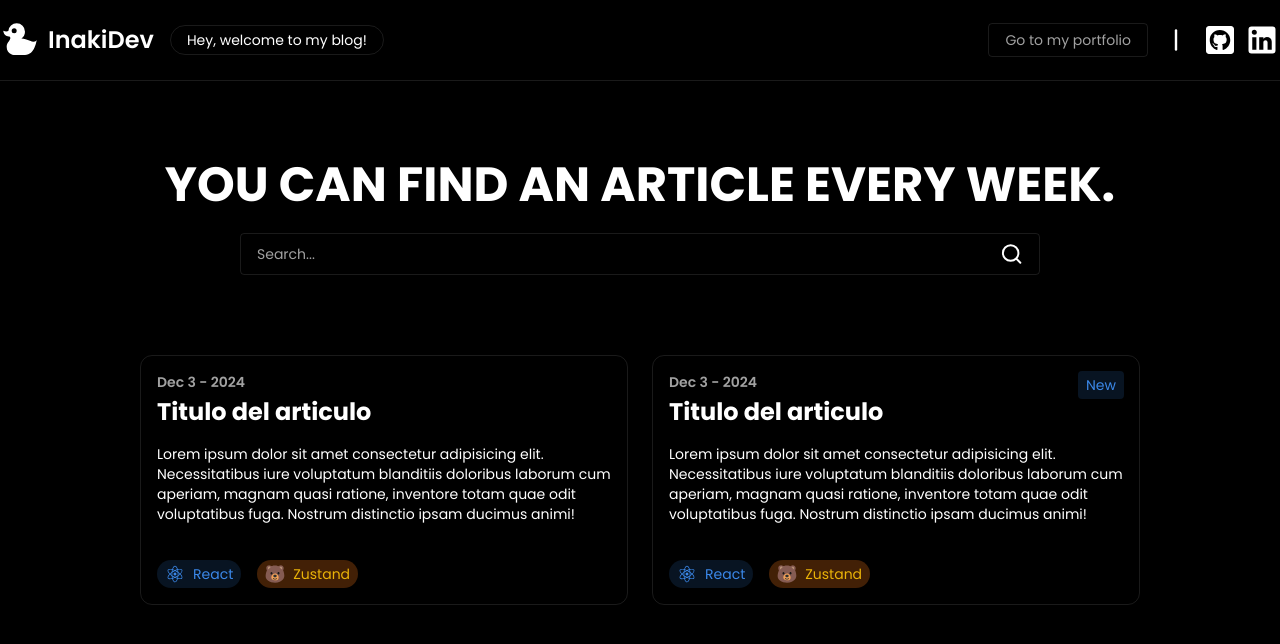
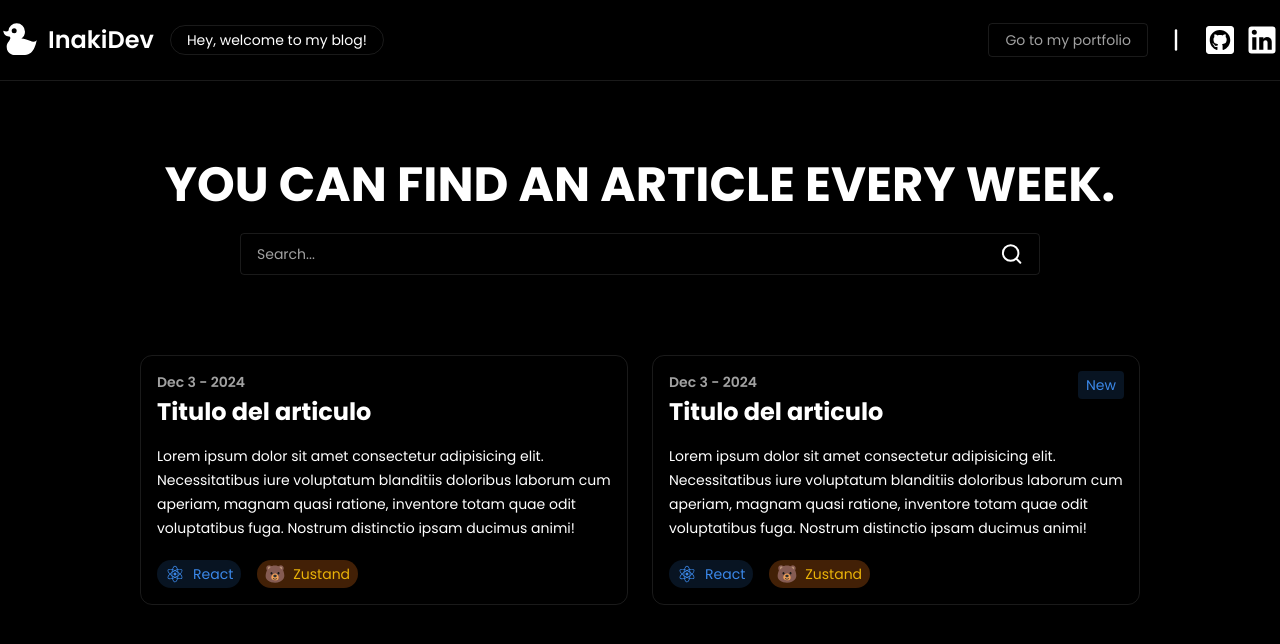
Before and after one commit to InakiCarcereny/inaki-blog, a Next.js app: page / in a window 1280 px wide. Shown: the top 644 px of the page. Built offline with nearby package versions, Linux system fonts and the light colour scheme.

Commit message:
improve the article card.

```diff
--- a/src/app/components/Articles.tsx
+++ b/src/app/components/Articles.tsx
@@ -4,7 +4,7 @@ import { Zustand } from '../icons/Zustand';
 export function Articles() {
   return (
     <section className="grid grid-cols-2 gap-6 mt-20 max-w-[1000px] w-full mx-auto relative">
-      <article className="w-full rounded-xl border border-white/10 py-4 px-4 h-[250px] flex flex-col justify-between">
+      <article className="w-full rounded-xl border border-white/10 py-4 px-4 h-[250px] flex flex-col justify-between hover:bg-white/10 duration-200">
         <div className="flex flex-col gap-4">
           <header className="flex flex-col gap-1">
             <span className="text-[#a1a1a1] font-semibold text-sm">
@@ -15,7 +15,7 @@ export function Articles() {
             </h2>
           </header>
 
-          <p className="text-white text-sm">
+          <p className="text-white text-sm leading-6">
             Lorem ipsum dolor sit amet consectetur adipisicing elit.
             Necessitatibus iure voluptatum blanditiis doloribus laborum cum
             aperiam, magnam quasi ratione, inventore totam quae odit
@@ -36,7 +36,7 @@ export function Articles() {
         </footer>
       </article>
 
-      <article className="w-full rounded-xl border border-white/10 py-4 px-4 h-[250px] flex flex-col justify-between">
+      <article className="w-full rounded-xl border border-white/10 py-4 px-4 h-[250px] flex flex-col justify-between hover:bg-white/10 duration-200">
         <div className="flex flex-col gap-4">
           <header className="flex flex-col gap-1">
             <span className="text-[#a1a1a1] font-semibold text-sm">
@@ -47,7 +47,7 @@ export function Articles() {
             </h2>
           </header>
 
-          <p className="text-white text-sm">
+          <p className="text-white text-sm leading-6">
             Lorem ipsum dolor sit amet consectetur adipisicing elit.
             Necessitatibus iure voluptatum blanditiis doloribus laborum cum
             aperiam, magnam quasi ratione, inventore totam quae odit
```
